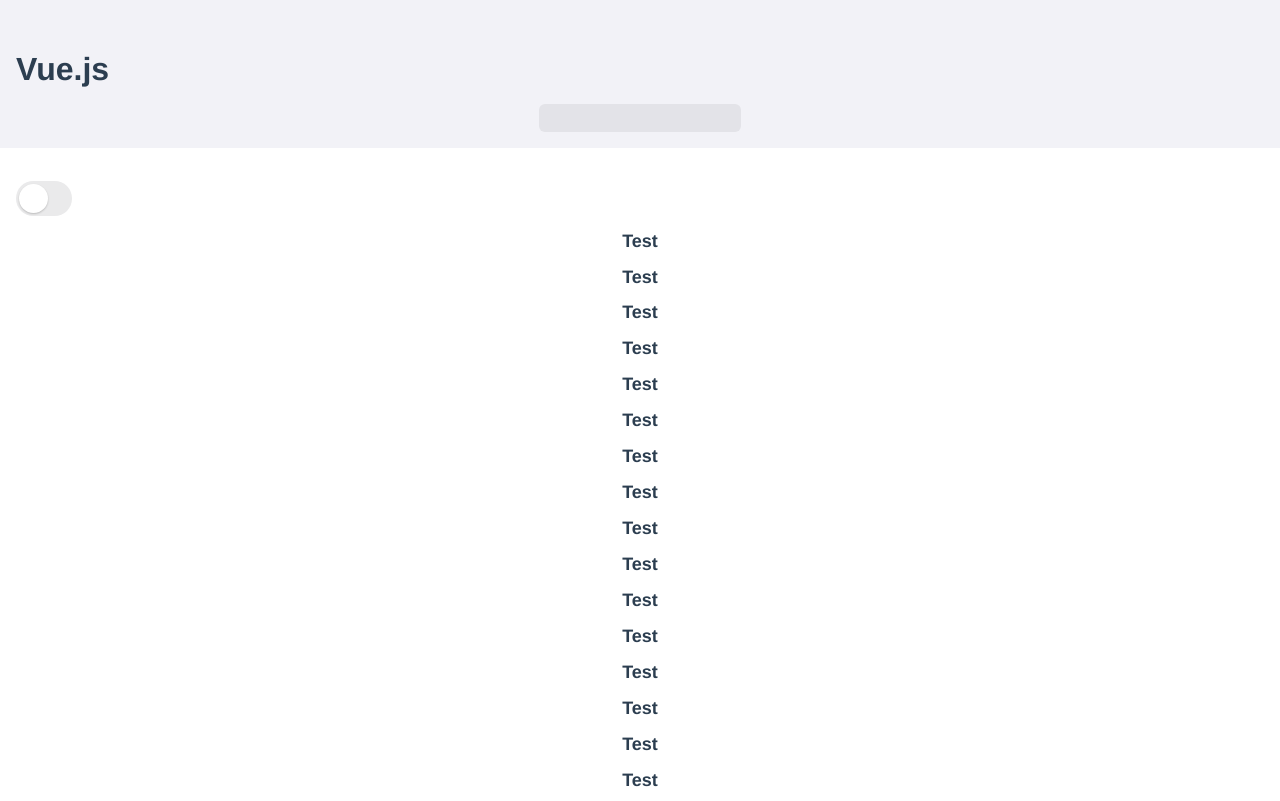
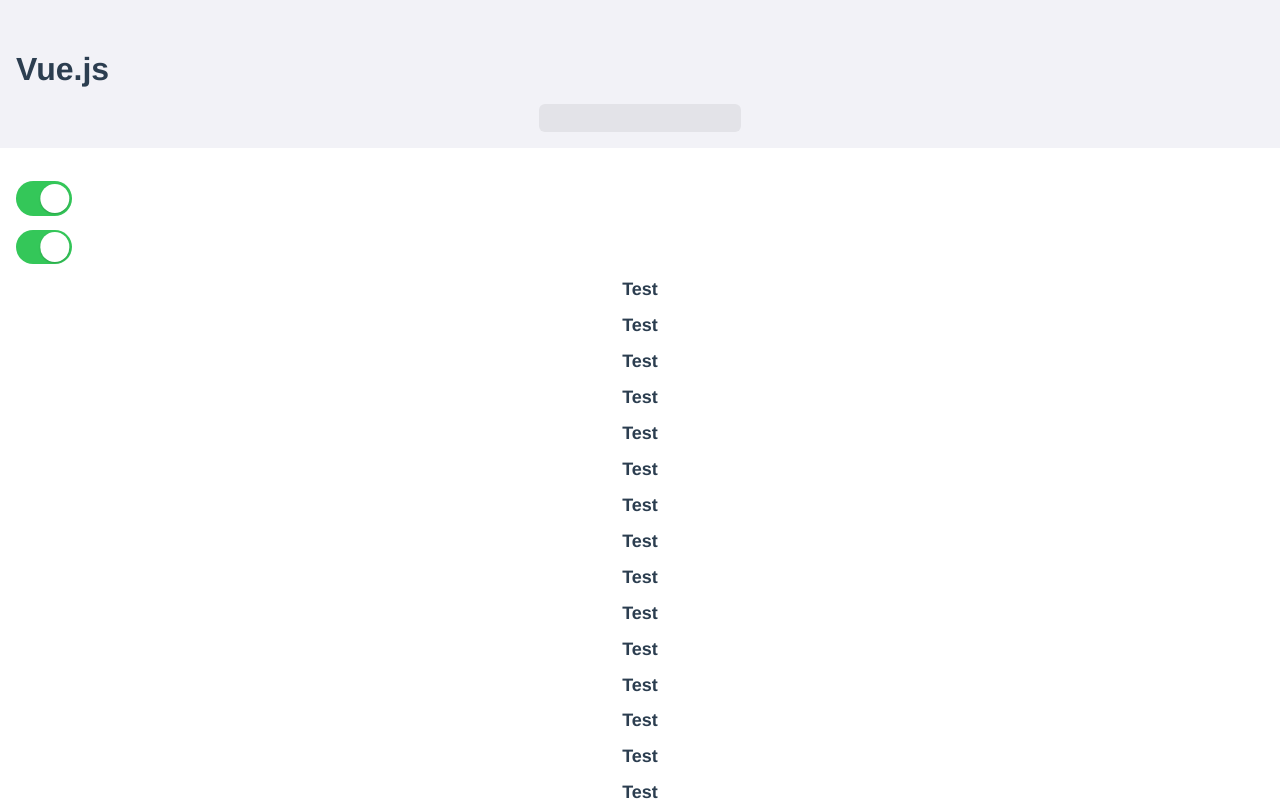
Before and after one commit to leegeunhyeok/vue-ios, a Vue app: page / in a window 1280 px wide. Shown: the top 801 px of the page. Built offline with nearby package versions, Linux system fonts and the light colour scheme; the HTML template or start-up script is replaced by a standard one.

Commit message:
:sparkles: Now can using iToggle with v-model!

```diff
--- a/src/App.vue
+++ b/src/App.vue
@@ -3,7 +3,9 @@
     <iNavigationBar :title="appTitle" :largeTitle="largeTitle">
       <iTextField slot="largeArea"/>
     </iNavigationBar>
-    <iToggle :value="toggleValue" @onChange="toggleValue = $event"/>
+    <iToggle v-model="toggleValue"/>
+    <br>
+    <iToggle v-model="toggleValue"/>
     <h2>Test</h2>
     <h2>Test</h2>
     <h2>Test</h2>
@@ -51,7 +53,7 @@
     return {
       appTitle: 'iOS Vue',
       largeTitle: 'Vue.js',
-      toggleValue: false
+      toggleValue: true
     }
   },
   components: {
--- a/src/components/iToggle.vue
+++ b/src/components/iToggle.vue
@@ -1,6 +1,10 @@
 <template>
   <label class="i-toggle">
-    <input type="checkbox" ref="target" :value="value">
+    <input type="checkbox"
+      :value="value"
+      :checked="value"
+      @change="change"
+    >
     <span class="i-toggle--slider"></span>
   </label>
 </template>
```
